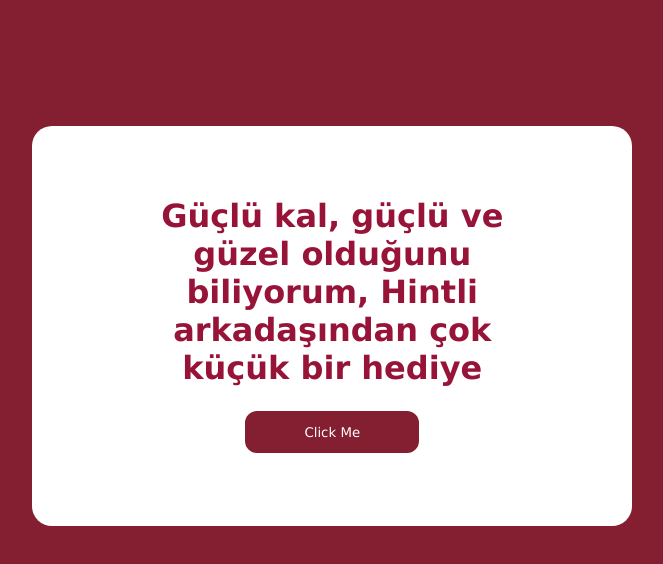
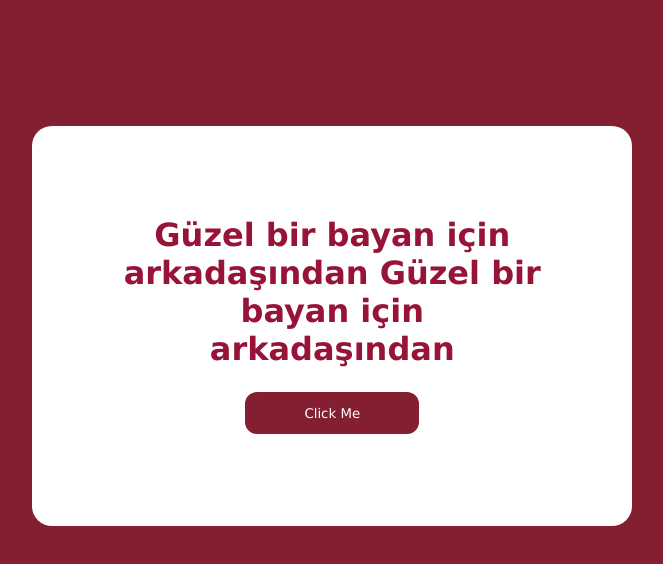
Before and after one commit to Shafialam7/Temp, a plain HTML site: page index.html in a window 1280 px wide. Shown: the whole page, without its empty margins (317-980 px from the left). Drawn offline with Linux system fonts and the light colour scheme.

Commit message:
Update index.html

```diff
--- a/index.html
+++ b/index.html
@@ -52,7 +52,7 @@
 <body>
     <div class="container">
         <h1>
-            Güçlü kal, güçlü ve güzel olduğunu biliyorum, Hintli arkadaşından çok küçük bir hediye
+            Güzel bir bayan için arkadaşından Güzel bir bayan için arkadaşından
         </h1>
         <button><a href="index2.html"><p>Click Me</p></a></button>
     </div>
```
